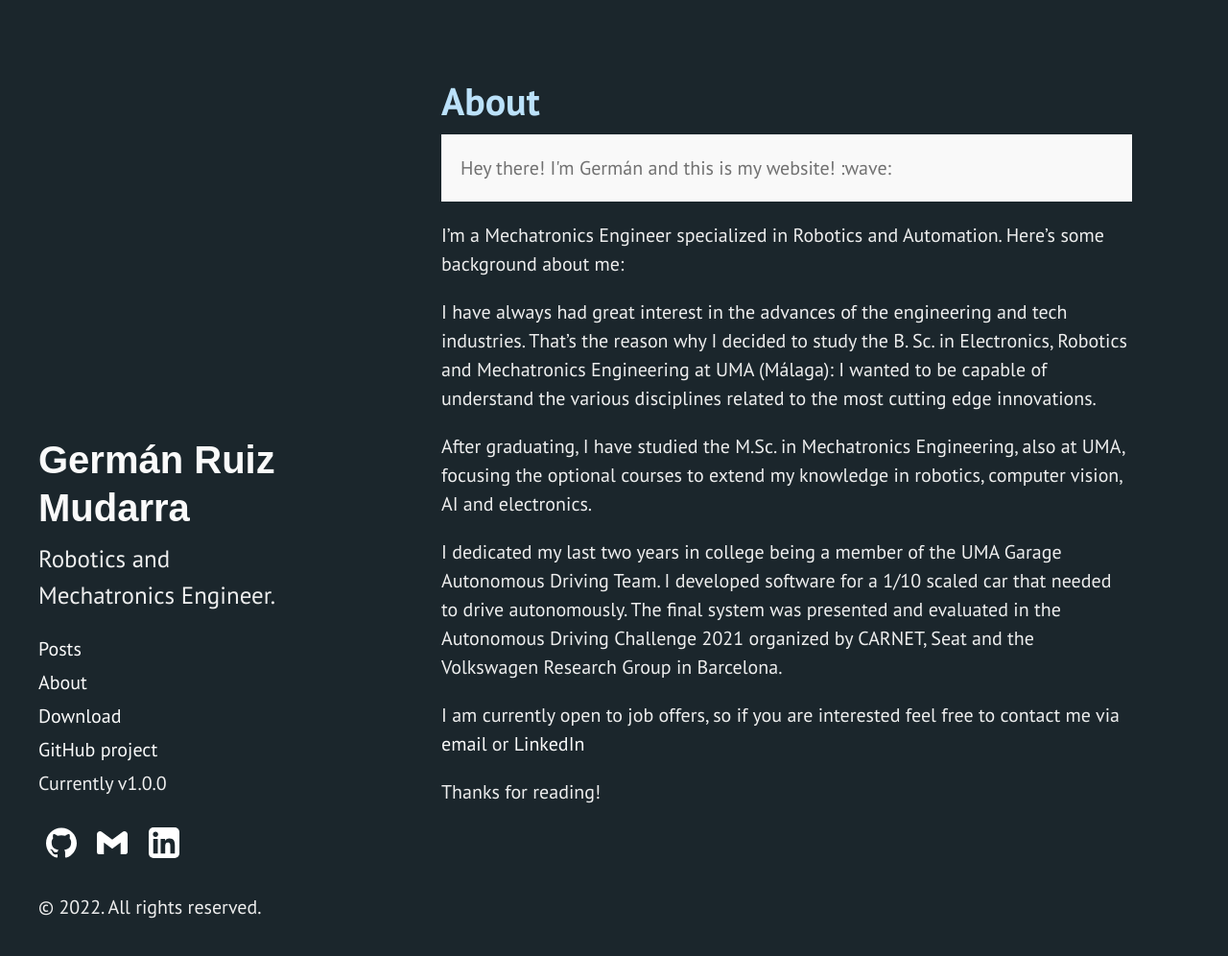
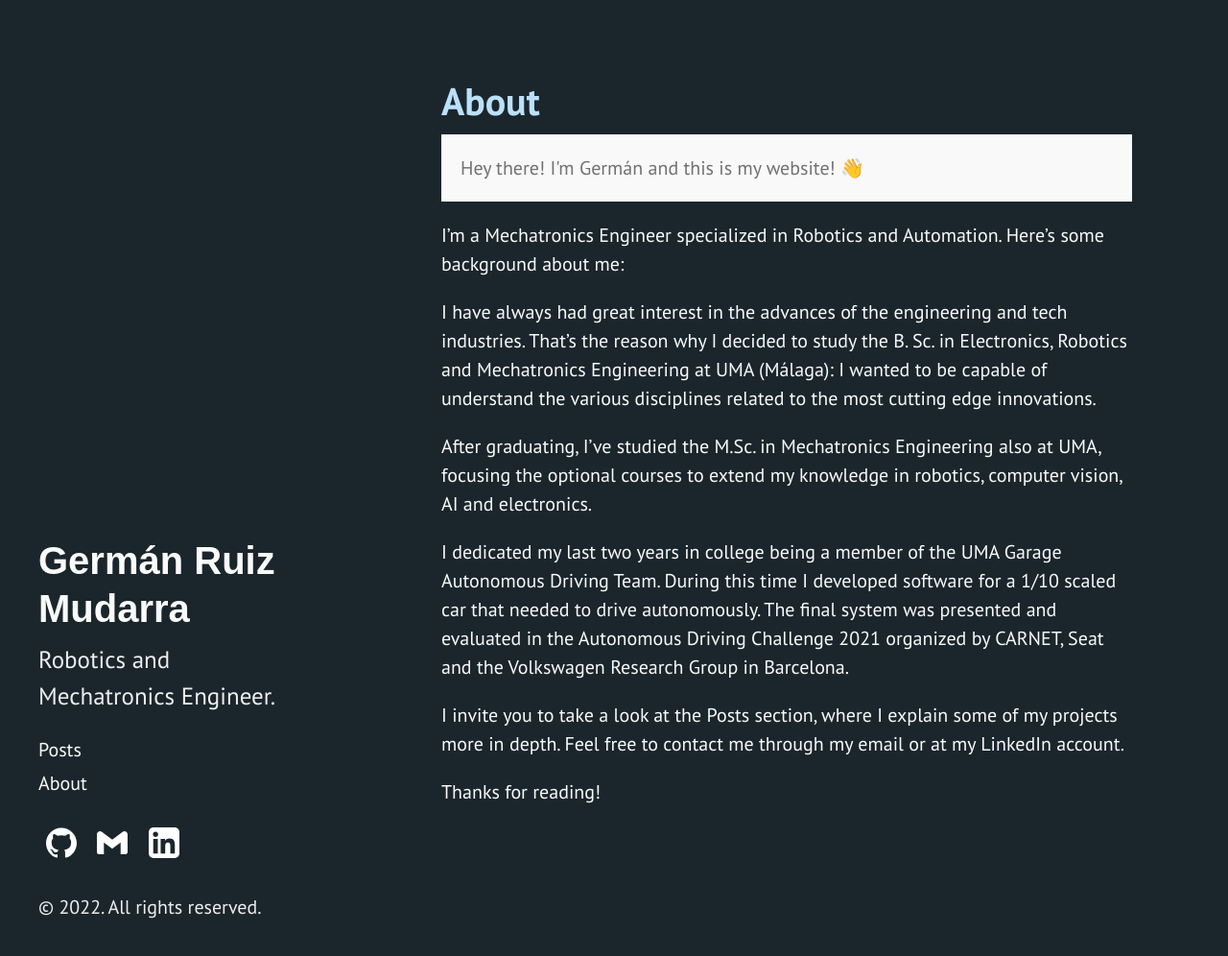
Before and after one commit to gruizmudarra/gruizmudarra.github.io, a Jekyll site: the page built from about.md, in a window 1280 px wide and 1000 px high. Shown: the top 996 px of the window at 96% size. Built offline with Jekyll 4.4.1, drawn with Linux system fonts in a browser that asks for light colours; emoji names are drawn with the system emoji font.

Commit message:
About me done.

```diff
--- a/_config.yml
+++ b/_config.yml
@@ -9,6 +9,7 @@ permalink:        pretty
 plugins:
   - jekyll-paginate
   - jekyll-gist
+  - jemoji
 
 # Setup
 title:            Germán Ruiz Mudarra
--- a/_includes/sidebar.html
+++ b/_includes/sidebar.html
@@ -16,9 +16,6 @@
       {% endcomment %}
       <a class="sidebar-nav-item{% if page.url == site.url %} active{% endif %}" href="/index.html">Posts</a>
       <a class="sidebar-nav-item{% if page.url == site.url %} active{% endif %}" href="/about/">About</a>
-      <a class="sidebar-nav-item" href="{{ site.github.repo }}/archive/v{{ site.version }}.zip">Download</a>
-      <a class="sidebar-nav-item" href="{{ site.github.repo }}">GitHub project</a>
-      <span class="sidebar-nav-item">Currently v{{ site.version }}</span>
     </nav>
     <footer>
       <section class="contact">
--- a/about.md
+++ b/about.md
@@ -11,10 +11,10 @@ I'm a Mechatronics Engineer specialized in Robotics and Automation. Here's some
 
 I have always had great interest in the advances of the engineering and tech industries. That's the reason why I decided to study the B. Sc. in Electronics, Robotics and Mechatronics Engineering at UMA (Málaga): I wanted to be capable of understand the various disciplines related to the most cutting edge innovations.
 
-After graduating, I have studied the M.Sc. in Mechatronics Engineering, also at UMA, focusing the optional courses to extend my knowledge in robotics, computer vision, AI and electronics.
+After graduating, I've studied the M.Sc. in Mechatronics Engineering also at UMA, focusing the optional courses to extend my knowledge in robotics, computer vision, AI and electronics.
 
-I dedicated my last two years in college being a member of the UMA Garage Autonomous Driving Team. I developed software for a 1/10 scaled car that needed to drive autonomously. The final system was presented and evaluated in the Autonomous Driving Challenge 2021 organized by CARNET, Seat and the Volkswagen Research Group in Barcelona.
+I dedicated my last two years in college being a member of the UMA Garage Autonomous Driving Team. During this time I developed software for a 1/10 scaled car that needed to drive autonomously. The final system was presented and evaluated in the Autonomous Driving Challenge 2021 organized by CARNET, Seat and the Volkswagen Research Group in Barcelona.
 
-I am currently open to job offers, so if you are interested feel free to contact me via <a class="body-link" href="mailto:germanruizmudarra@gmail.com">email</a> or <a class="body-link" href="https://linkedin.com/in/gruizmudarra">LinkedIn</a>
+I invite you to take a look at the <a class="body-link" href="/posts">Posts</a> section, where I explain some of my projects more in depth. Feel free to contact me through my <a class="body-link" href="mailto:germanruizmudarra@gmail.com">email</a> or at my <a class="body-link" href="https://linkedin.com/in/gruizmudarra">LinkedIn</a> account.
 
 Thanks for reading!
--- a/public/css/hyde.css
+++ b/public/css/hyde.css
@@ -263,7 +263,7 @@ html {
   background-color: var(--color-background);
 }
 
-.theme-base-0g .content a,
+.theme-base-0g,
 .theme-base-0g .related-posts li a:hover {
   color: var(--color-links);
 }
@@ -273,5 +273,5 @@ html {
 }
 
 .body-link {
-  color:var(--color-primary)
+  color:var(--color-links)
 }
```
